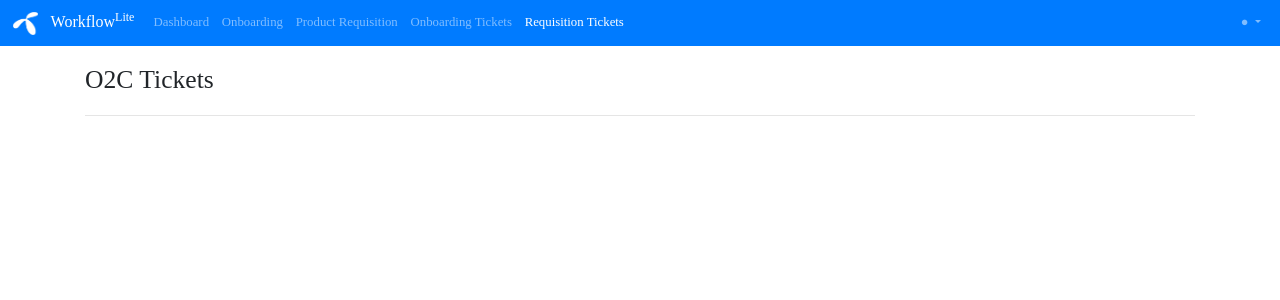
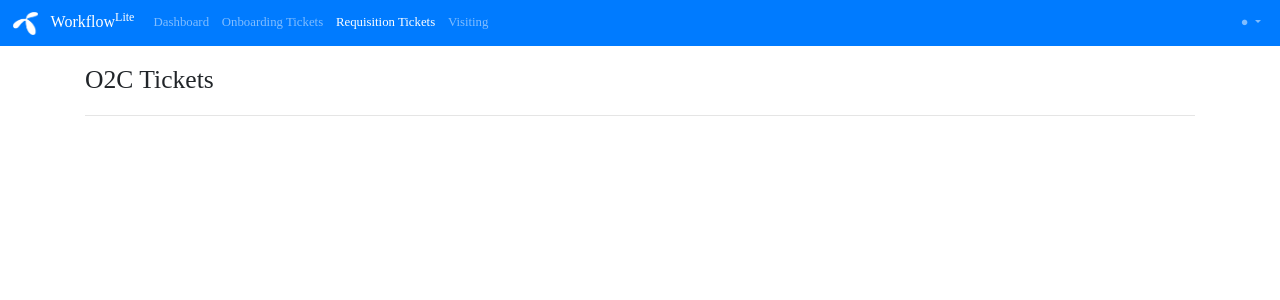
Before and after one commit to Grameenphone-Workflow/Grameenphone-Workflow-Management, a Django app: template templates/requisition_tickets.html in a window 1280 px wide. Shown: the top 300 px of the page. Run offline with Django 3.2, Linux system fonts and the light colour scheme; the template is opened without the code that fills it, so the values that code supplies are empty; some libraries are stand-ins or nearby versions; some web fonts are replaced.

Commit message:
Fix nav links

```diff
--- a/templates/requisition_tickets.html
+++ b/templates/requisition_tickets.html
@@ -85,11 +85,10 @@
         <div class="collapse navbar-collapse" id="navbarNavAltMarkup">
             <div class="navbar-nav">
                 <a class="nav-item nav-link" href="../dashboard/">Dashboard</a>
-                <a class="nav-item nav-link" href="#">Onboarding</a>
-                <a class="nav-item nav-link" href="#">Product Requisition</a>
                 <a class="nav-item nav-link" href="../tickets/">Onboarding Tickets</a>
                 <a class="nav-item nav-link active" href="../requisition_tickets/">Requisition Tickets<span
                         class="sr-only">(current)</span></a>
+                <a class="nav-item nav-link" href="../visit/visiting_home">Visiting</a>
             </div>
 
             <div class="navbar-nav ml-auto">
```
